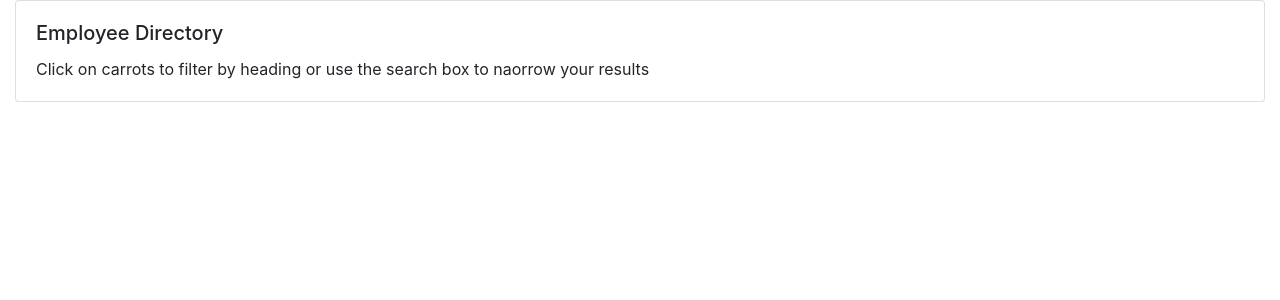
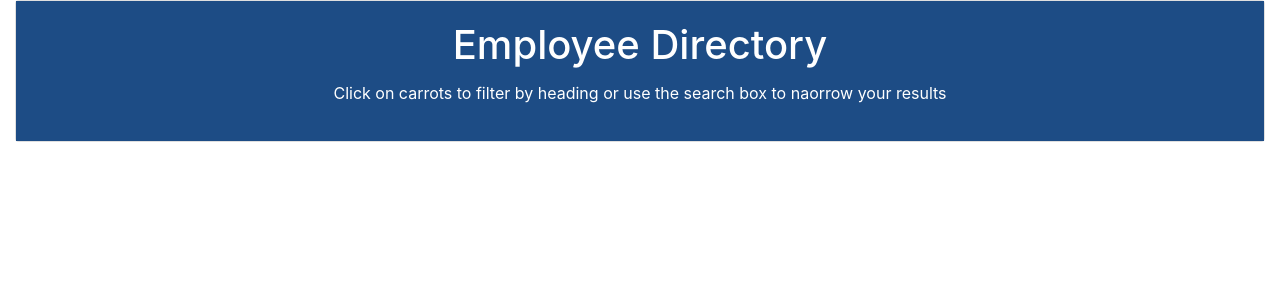
Before and after one commit to BrandonGrayson/Vue, a React (Create React App) app: page / in a window 1280 px wide. Shown: the top 300 px of the page. Built offline with nearby package versions, Linux system fonts and the light colour scheme.

Commit message:
added background color/ txt color to header

```diff
--- a/src/components/Header.js
+++ b/src/components/Header.js
@@ -3,11 +3,11 @@ import PropTypes from 'prop-types'
 
 const Header = props => {
     return (
-        <div className='container-fluid'>
-            <div className="card">
-                <div className="card-body">
-                    <h5 className="card-title">Employee Directory</h5>
-                    <p className="card-text">Click on carrots to filter by heading or use the search box to naorrow your results</p>
+        <div className='container-fluid' id='header-card'>
+            <div className="card text-center">
+                <div className="card-body" id='header'>
+                    <h5 className="card-title" id='header-title'>Employee Directory</h5>
+                    <p className="card-text mb-3">Click on carrots to filter by heading or use the search box to naorrow your results</p>
                 </div>
             </div>
         </div>
--- a/src/index.css
+++ b/src/index.css
@@ -1,13 +1,21 @@
 body {
   margin: 0;
-  font-family: -apple-system, BlinkMacSystemFont, 'Segoe UI', 'Roboto', 'Oxygen',
-    'Ubuntu', 'Cantarell', 'Fira Sans', 'Droid Sans', 'Helvetica Neue',
-    sans-serif;
-  -webkit-font-smoothing: antialiased;
-  -moz-osx-font-smoothing: grayscale;
+  padding: 0;
 }
 
-code {
-  font-family: source-code-pro, Menlo, Monaco, Consolas, 'Courier New',
-    monospace;
+/* HEADER ELEMENT */
+
+#header-card {
+  border-bottom: 5 px solid red;
 }
+
+#header {
+  background-color: #1D4C85;
+  color: white;
+}
+
+#header-title {
+  font-size: 40px;
+}
+
+/* HEADER ELEMENT */
```
Also changed, not shown: 1 other file (tests, documents, lock files or other folders).
